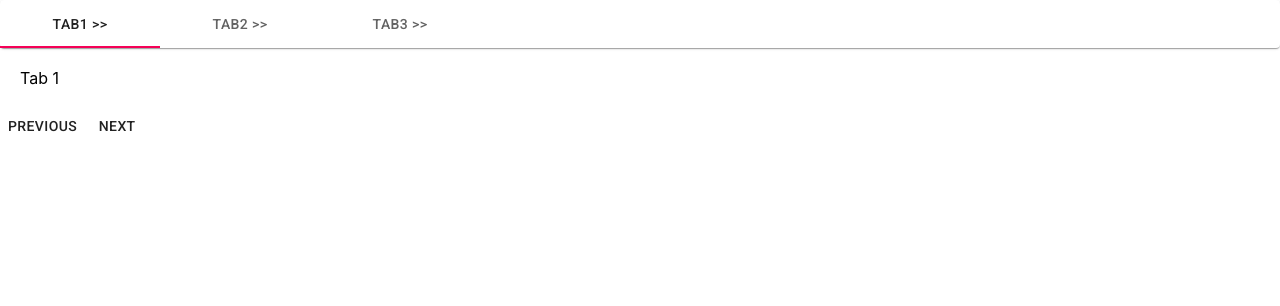
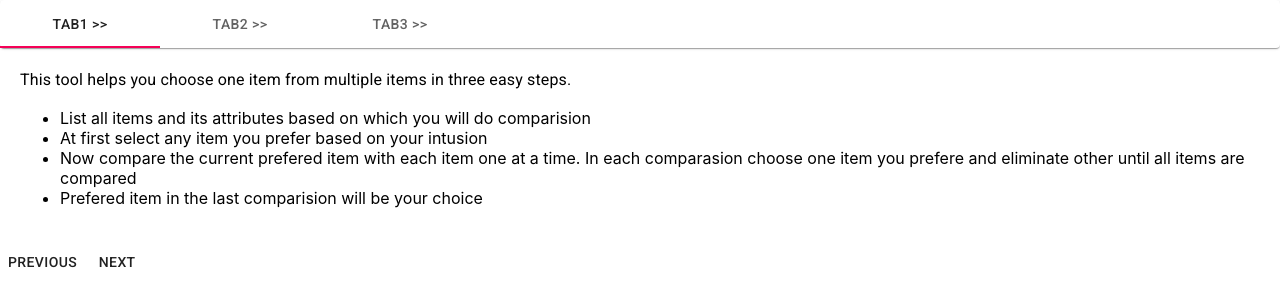
Before and after one commit to devbkhadka/compare-and-decide, a React (Create React App) app: page / in a window 1280 px wide. Shown: the top 306 px of the page. Built offline with nearby package versions, Linux system fonts and the light colour scheme.

Commit message:
added overview component

```diff
--- a/src/App.js
+++ b/src/App.js
@@ -1,6 +1,7 @@
 import React from 'react';
 
 import TabbedWizard from './components/wizard'
+import Overview from './components/overview'
 
 import './App.css';
 
@@ -8,7 +9,7 @@ function App() {
 
   return (
    <TabbedWizard tabs={['tab1 >>', 'tab2 >>', 'tab3 >>']}>
-      <div>Tab 1</div>
+      <Overview/>
       <div>Tab 2</div>
       <div>Tab 3</div>
     </TabbedWizard>
--- /dev/null
+++ b/src/components/overview.js
@@ -0,0 +1,17 @@
+import React from 'react'
+import { Typography } from '@material-ui/core'
+
+export default function Overview(props) {
+    return <box>
+        <Typography variant='body1'>
+            This tool helps you choose one item from multiple items in three easy steps.
+        </Typography>
+        <ul>
+            <li>List all items and its attributes based on which you will do comparision</li>
+            <li>At first select any item you prefer based on your intusion</li>
+            <li>Now compare the current prefered item with each item one at a time.
+                In each comparasion choose one item you prefere and eliminate other until all items are compared</li>
+            <li>Prefered item in the last comparision will be your choice</li>
+        </ul>
+    </box>
+}
```
Also changed, not shown: 2 other files (tests, documents, lock files or other folders).
